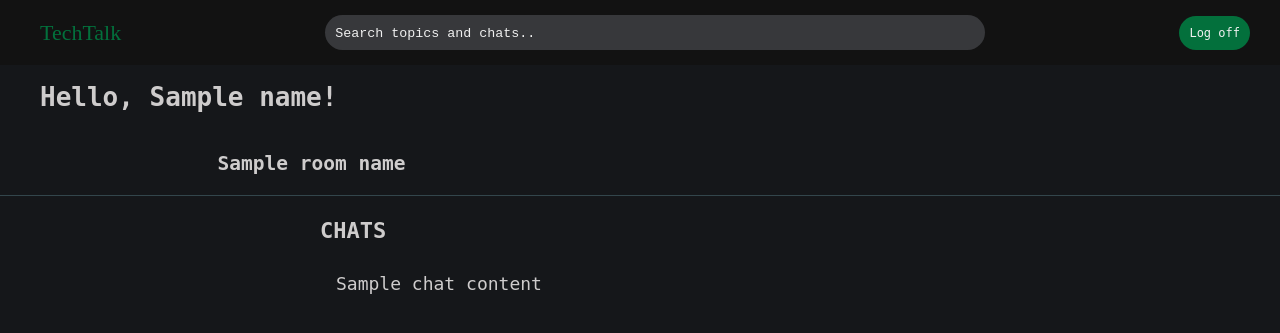
After one commit to simkatti/TechTalk, a Flask app: template templates/rooms.html in a window 1280 px wide. The commit adds this page. Shown: the top 333 px of the page. Run offline with Flask 3, Linux system fonts and the light colour scheme; the template is opened without the code that fills it: most values are stand-ins (such as "Sample title", 1, 10 or a date in 2020); some web fonts are replaced.

Commit message:
Fixed some issues and created roompage where user can see all the chats in different rooms based on what's in the database.

```diff
--- a/app.py
+++ b/app.py
@@ -1,51 +1,7 @@
+from os import getenv
 from flask import Flask
-from flask import redirect, render_template, request, session
-from flask_sqlalchemy import SQLAlchemy
-from sqlalchemy.sql import text
-from os import getenv
-from werkzeug.security import check_password_hash, generate_password_hash
 
 app = Flask(__name__)
-app.config["SQLALCHEMY_DATABASE_URI"] = getenv("DATABASE_URL")
-app.config["SQLALCHEMY_TRACK_MODIFICATIONS"] = False
 app.secret_key = getenv("SECRET_KEY")
-db = SQLAlchemy(app)
 
-@app.route("/")
-def index():
-    return render_template("index.html")
-
-@app.route("/sign_in")
-def page1():
-    return render_template("login.html")
-
-@app.route("/create_account", methods=["GET", "POST"])
-def page2():
-    passwords_match = True
-    if request.method == "POST":
-        username = request.form["username"]
-        password = request.form["password"]
-        password1 = request.form["password1"]
-
-        if not password or not password1:
-            passwords_match = False
-        elif password == password1:
-            session["username"] = username
-            hash_value = generate_password_hash(password)
-            sql = text("INSERT INTO users (username, password) VALUES (:username, :password)")
-            db.session.execute(sql, {"username":username, "password":hash_value})
-            db.session.commit()
-            return redirect("/home_page")
-        else:
-            passwords_match = False
-
-
-    return render_template("createaccount.html", passwords_match=passwords_match)
-
-@app.route("/home_page", methods=["GET", "POST"])
-def page3():
-    return render_template("homepage.html", name = session.get("username"))
-
-@app.route("/hub_pages")
-def page4():
-    return "Here you will see all the chats in one hub and the chats and headline should change depending which hub you click!"
+import routes
--- /dev/null
+++ b/static/chatroom.css
@@ -0,0 +1,112 @@
+@import url('https://fonts.cdnfonts.com/css/press-start-2p');
+body {
+    background: #15171a;
+    color: #cecccc;
+    font-family: monospace;
+    margin: 0;
+    padding: 0;
+
+}
+
+header {
+    display: flex;
+    flex-direction: row;
+    align-items: center;
+    justify-content: space-between;
+    background-color: #121212;
+    height: 65px;
+    width: 100%;
+}
+.logo{
+    float: left;
+    display: inline-block;
+    text-align: center;
+    color: #03703c;
+    font-size: 20px;
+    font-family: 'Press Start 2P';font-size: 22px;
+    padding: 10px;
+    text-decoration: None;
+    margin-left: 30px;
+}
+
+#searchbar {
+    background-color: #37383b;
+    color: #F0F0F0;
+    border: none;
+    border-radius: 20px;
+    padding: 10px;
+    width: 50%;
+    margin: 0 auto;
+}
+#searchbar::placeholder {
+    color: #F0F0F0;
+    font-family: 'Courier New', Courier, monospace;
+}
+.button-container {
+    display: center;
+    background-color: #03703c;
+    border-radius: 20px;
+    margin-right: 30px;
+   }
+
+.logoff {
+    color: #F0F0F0;
+    float: center;
+    display: inline-block;
+    text-align: center;
+    font-size: 12px;
+    padding: 10px;
+    text-decoration: None;
+    max-width: 100%;
+    margin: 0 auto;
+}
+
+h1 {
+    margin-left: 40px;
+}
+
+h2 {
+    margin-top: 40px;
+    margin-bottom: 20px;
+    margin-left: 17%;
+}
+
+h3 {
+    margin-left: 25%;
+    margin-bottom: 30px;
+    font-size: 22px;
+}
+
+ul {
+    list-style-type: none;
+    padding-left: 0px;
+    font-size: 18px;
+    color: #6d6f74;
+}
+
+ul li {
+    margin-left: 20%;
+    margin-bottom: 20px;
+}
+ul li:not(:has(a)) {
+    background-color: #121212;
+    margin-left: 20%;
+    margin-right: 20%;
+    padding: 5px;
+}
+
+ul li a:hover {
+    background-color: #03703c;
+    transition: background-color 0.3s ease;
+}
+
+a {
+    text-decoration: None;
+    color: #cecccc;
+    margin-left:80px;
+}
+
+hr {
+    border: none;
+    border-top: 1px solid #33464C;
+}
--- a/templates/createaccount.html
+++ b/templates/createaccount.html
@@ -6,9 +6,14 @@
 </head>
 <body>
     <title>Sing up</title>
+    <header>
+        <a href="/" class="logo">TechTalk</a>
+    </header>
     <h1>Create account</h1>
     {% if not passwords_match %}
     <p class="error">Passwords don't match. Please try again.</p>
+    {% elif not username_ok %}
+    <p class="error">Your username should have 1-20 characters</p>
     {% endif %}
     <form action="/create_account" method="POST">
         <p>Username: </p>
--- /dev/null
+++ b/templates/rooms.html
@@ -0,0 +1,28 @@
+<!DOCTYPE html>
+<head>
+    <!--link rel="stylesheet" href="/home/csimona/Documents/TKT/Tietokannat ja webohjelmointi/sovellus/static/chatroom.css"/-->
+    <link rel="stylesheet" type="text/css" href="{{url_for('static', filename="chatroom.css")}}"/>
+
+</head>
+<body>
+    <title>Rooms</title>
+    <header>
+        <a href="/home_page" class="logo">TechTalk</a>
+        </div>
+        <input id="searchbar" type="text" placeholder="Search topics and chats..">
+        <div class="button-container">
+            <a href="/logout" class="logoff">Log off</a>
+        </div>
+    </header>
+    <h1>Hello, {{name}}!</h1>
+    <h2> {{room_name}}</h2>
+    <!--- LISÄÄ + NEW CHAT NAPPULA-->
+    <hr>
+    <h3>CHATS</h3>
+    <ul>
+        {% for chat_id, chat_name in chat_content %}
+        <li><a href="/chat/{{ chat_id }}">{{ chat_name }}</a></li>
+        {% endfor %}
+    </ul>
+</body>
+</html>
```
Also changed, not shown: chats.py (added, +36 -0 lines), db.py (added, +8 -0 lines), routes.py (added, +68 -0 lines), static/convo.css (added, +62 -0 lines), static/create_acc.css (+23 -1 lines), static/log_in.css (+25 -1 lines), templates/chat.html (added, +26 -0 lines), templates/homepage.html (+18 -36 lines), templates/login.html (+7 -1 lines), users.py (added, +30 -0 lines).
